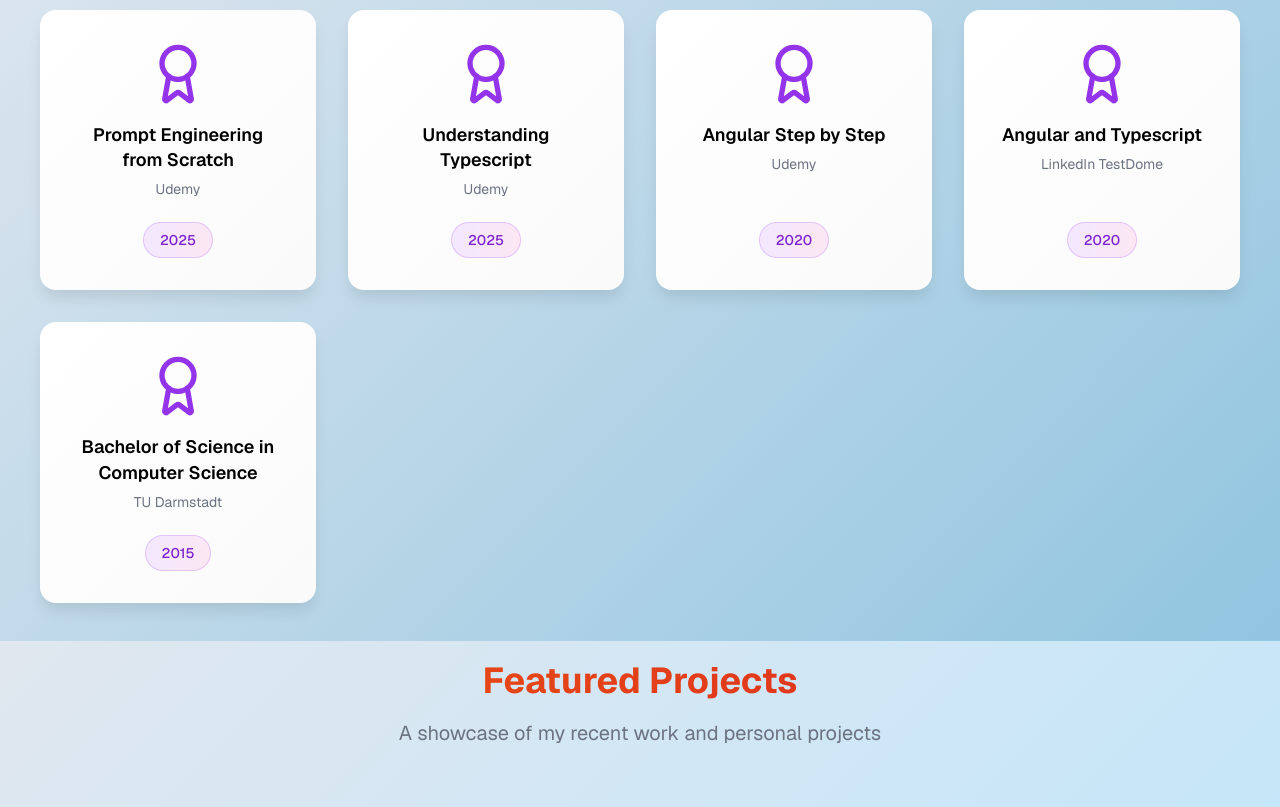
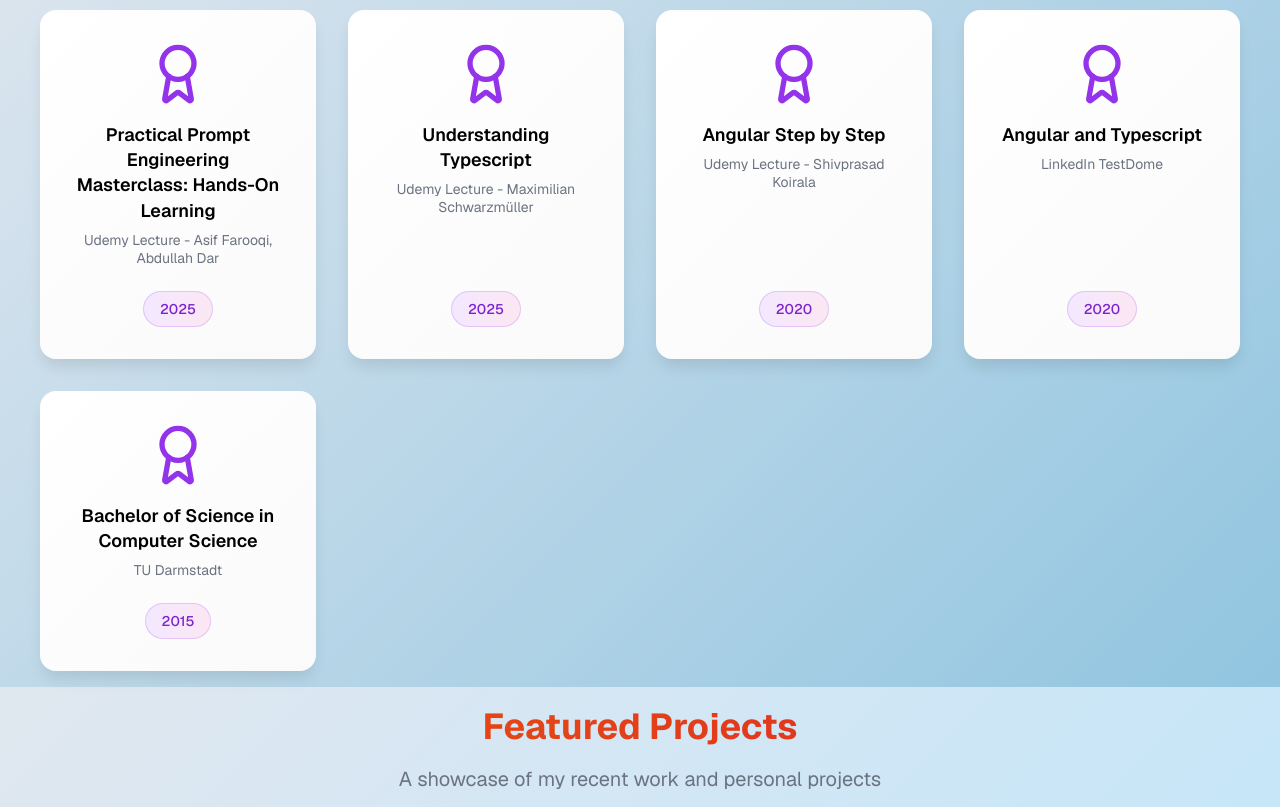
Before and after one commit to LuciusShadow/portfolio-page, a React (Vite) app: page / in a window 1280 px wide. Shown: the part 3940-4747 px from the top of the page. Built offline with nearby package versions, Linux system fonts and the light colour scheme.

Commit message:
updating certificates

```diff
--- a/src/components/sections/CertificationsSection.tsx
+++ b/src/components/sections/CertificationsSection.tsx
@@ -12,20 +12,20 @@ export default function CertificationsSection({
   subtitle = "My professional qualifications and continuous learning",
   certifications = [
     {
-      name: "Prompt Engineering from Scratch",
-      issuer: "Udemy",
+      name: "Practical Prompt Engineering Masterclass: Hands-On Learning",
+      issuer: "Udemy Lecture - Asif Farooqi, Abdullah Dar",
       year: "2025",
       icon: ""
     },
     {
       name: "Understanding Typescript",
-      issuer: "Udemy",
+      issuer: "Udemy Lecture - Maximilian Schwarzmüller",
       year: "2025",
       icon: ""
     },
     {
       name: "Angular Step by Step",
-      issuer: "Udemy",
+      issuer: "Udemy Lecture - Shivprasad Koirala",
       year: "2020",
       icon: ""
     },
```
